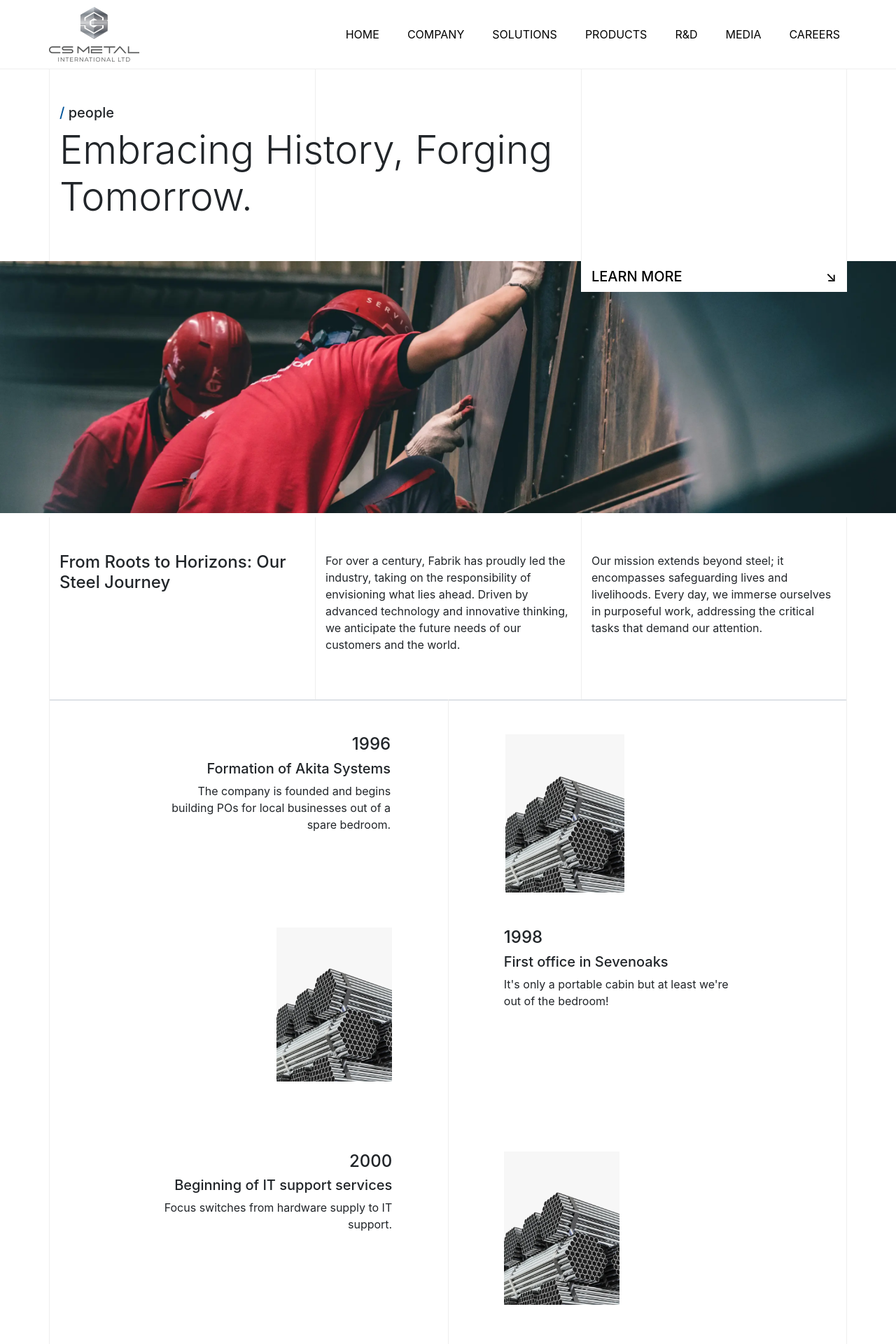
After one commit to Intelli-Management-Group/CSMetal, a PHP site: page /companyHistory.php in a window 1280 px wide. The commit adds this page. Shown: the top 1920 px of the page at 70% size. Run offline with PHP 8.4, Linux system fonts and the light colour scheme.

Commit message:
Company history and products details screen set

```diff
--- /dev/null
+++ b/companyHistory.php
@@ -0,0 +1,202 @@
+<!DOCTYPE html>
+<html lang="en">
+
+<head>
+    <meta charset="utf-8">
+    <title>CS Metal</title>
+    <meta name="viewport" content="width=device-width, initial-scale=1">
+    <link rel="stylesheet" href="./css/style.css">
+    <link rel="stylesheet" href="https://maxcdn.bootstrapcdn.com/bootstrap/4.5.2/css/bootstrap.min.css">
+    <link rel="stylesheet" href="https://cdnjs.cloudflare.com/ajax/libs/font-awesome/6.0.0-beta3/css/all.min.css">
+    <script src="https://ajax.googleapis.com/ajax/libs/jquery/3.7.1/jquery.min.js"></script>
+    <script src="https://maxcdn.bootstrapcdn.com/bootstrap/4.5.2/js/bootstrap.min.js"></script>
+    <style>
+
+        .companyHistory-banner {
+            background-image: url('./img/CompanyHistory/banner.webp');
+                background-size: cover;
+                background-position: center;
+                transition: background-size 0.2s ease;
+                width: 100%;
+            }
+
+            .banner-container {
+                height: 45vh !important;
+                overflow: hidden;
+            }
+    </style>
+</head>
+
+<body>
+    <?php include 'header.php'; ?>
+    <div class="container">
+        <div class="line line-left"></div>
+        <div class="line line-1-3"></div>
+        <div class="line line-2-3"></div>
+        <div class="line line-right"></div>
+        <div class="row section-padding">
+            <div class="col-sm-8">
+                <h5><span class="text-color">/ </span>people</h5>
+                <h1 class="display-4">Embracing History, Forging Tomorrow.</h1>
+            </div>
+        </div>
+    </div>
+
+    <!-- banner -->
+    <div class="banner-container companyHistory-banner">
+            <div class="container">
+                <div class="row">
+                    <a class="col-sm-4 image-button-white" href="">
+                        <div class="d-flex justify-content-between w-100">
+                            <h5 class="mb-0">LEARN MORE</h5>
+                            <h5 class="mb-0">↘</h5>
+                        </div>
+                    </a>
+                </div>
+            </div>
+        </div>
+
+    <div class="container">
+        <div class="line line-left"></div>
+        <div class="line line-1-3"></div>
+        <div class="line line-2-3"></div>
+        <div class="line line-right"></div>
+
+
+        <!-- Intro Section -->
+        <div class="row section-padding">
+            <div class="col-sm-12 col-md-4">
+                <h4>From Roots to Horizons: Our Steel Journey</h4>
+            </div>
+            <div class="col-sm-12 col-md-4">
+                <p>For over a century, Fabrik has proudly led the industry, taking on the responsibility of envisioning what lies ahead. Driven by advanced technology and innovative thinking, we anticipate the future needs of our customers and the world.</p>
+            </div>
+            <div class="col-sm-12 col-md-4">
+                <p>
+                    Our mission extends beyond steel; it encompasses safeguarding lives and livelihoods. Every day, we immerse ourselves in purposeful work, addressing the critical tasks that demand our attention.</p>
+            </div>
+        </div>
+    </div>
+    <div class="container">
+        <div class="line line-left"></div>
+        <div class="line line-1-2"></div>
+        <div class="line line-right"></div>
+        <div class="border"></div>
+        <div class="container">
+            <div class="row section-paddin pt-5">
+                <div class="col-sm-12 col-md-6" style="text-align: end; padding:0% 7% 0% 14%;">
+                    <h4>1996</h3>
+                        <h5>Formation of Akita Systems</h5>
+                        <p>The company is founded and begins building POs for
+                            local businesses out of a spare bedroom.</p>
+                </div>
+                <div class="col-sm-12 col-md-6" style="padding: 0% 14% 0% 7%;">
+                    <img src="img/Product/product-2.webp" alt="product 3" style="width: 50%;">
+                </div>
+            </div>
+            <div class="row section-padding">
+                <div class="col-sm-12 col-md-6" style="text-align: end; padding:0% 7% 0% 14%;">
+                    <img src="img/Product/product-2.webp" alt="product 3" style="width: 50%;">
+                </div>
+                <div class="col-sm-12 col-md-6" style="padding: 0% 14% 0% 7%;">
+                    <h4>1998</h3>
+                        <h5>First office in Sevenoaks</h5>
+                        <p>It's only a portable cabin but at least we're out of the bedroom!</p>
+                </div>
+            </div>
+            <div class="row section-padding">
+                <div class="col-sm-12 col-md-6" style="text-align: end; padding:0% 7% 0% 14%;">
+                    <h4>2000</h3>
+                        <h5>Beginning of IT support services</h5>
+                        <p>Focus switches from hardware supply to IT support.</p>
+                </div>
+                <div class="col-sm-12 col-md-6" style="padding: 0% 14% 0% 7%;">
+                    <img src="img/Product/product-2.webp" alt="product 3" style="width: 50%;">
+                </div>
+            </div>
+            <div class="row section-padding">
+                <div class="col-sm-12 col-md-6" style="text-align: end; padding:0% 7% 0% 14%;">
+                    <img src="img/Product/product-2.webp" alt="product 3" style="width: 50%;">
+                </div>
+                <div class="col-sm-12 col-md-6" style="padding: 0% 14% 0% 7%;">
+                    <h4>2003</h3>
+                        <h5>Move to Chaucer Business Park</h5>
+                        <p>A move from the Sevenoaks cabin to renting in nearby Kemsing.</p>
+                </div>
+            </div>
+            <div class="row section-padding">
+                <div class="col-sm-12 col-md-6" style="text-align: end; padding:0% 7% 0% 14%;">
+                    <h4>2009</h3>
+                        <h5>Cloud computing</h5>
+                        <p>Development of our cloud solutions with launch of our
+                            Maidstone datacentre presence.</p>
+                </div>
+                <div class="col-sm-12 col-md-6" style="padding: 0% 14% 0% 7%;">
+                    <img src="img/Product/product-2.webp" alt="product 3" style="width: 50%;">
+                </div>
+            </div>
+            <div class="row section-padding">
+                <div class="col-sm-12 col-md-6" style="text-align: end; padding:0% 7% 0% 14%;">
+                    <img src="img/Product/product-2.webp" alt="product 3" style="width: 50%;">
+                </div>
+                <div class="col-sm-12 col-md-6" style="padding: 0% 14% 0% 7%;">
+                    <h4>2012</h3>
+                        <h5>Rebrand</h5>
+                        <p>The company tales a significant shift forward with its appearance.</p>
+                </div>
+            </div>
+            <div class="row section-padding">
+                <div class="col-sm-12 col-md-6" style="text-align: end; padding:0% 7% 0% 14%;">
+                    <h4>2013</h3>
+                        <h5>Start of 24/7 support</h5>
+                        <p>We begin to offer enhanced support services for customers operating outside of standard hours.</p>
+                </div>
+                <div class="col-sm-12 col-md-6" style="padding: 0% 14% 0% 7%;">
+                    <img src="img/Product/product-2.webp" alt="product 3" style="width: 50%;">
+                </div>
+            </div>
+            <div class="row section-padding">
+                <div class="col-sm-12 col-md-6" style="text-align: end; padding:0% 7% 0% 14%;">
+                    <img src="img/Product/product-2.webp" alt="product 3" style="width: 50%;">
+                </div>
+                <div class="col-sm-12 col-md-6" style="padding: 0% 14% 0% 7%;">
+                    <h4>2014</h3>
+                        <h5>Cloud Expansion</h5>
+                        <p>We expand our cloud infrastructure with additional data centre capacity in Reading.</p>
+                </div>
+            </div>
+            <div class="row section-padding">
+                <div class="col-sm-12 col-md-6" style="text-align: end; padding:0% 7% 0% 14%;">
+                    <h4>2016</h3>
+                        <h5>Arrival at Nepicar Park - Our Kent HQ</h5>
+                        <p>Growth demands new premises and Akita moves into
+                            its current Kent HQ.</p>
+                </div>
+                <div class="col-sm-12 col-md-6" style="padding: 0% 14% 0% 7%;">
+                    <img src="img/Product/product-2.webp" alt="product 3" style="width: 50%;">
+                </div>
+            </div>
+        </div>
+    </div>
+
+
+
+
+    <?php include 'footer.php'; ?>
+
+    <script>
+            window.addEventListener('scroll', function() {
+                const banner = document.querySelector('.companyHistory-banner');
+                const scrollPosition = window.scrollY;
+
+                // Calculate zoom level based on scroll position
+                const zoomLevel = 1 + (scrollPosition / 1000); // Adjust divisor to control zoom speed
+
+                // Limit the maximum zoom level to prevent excessive zoom
+                const maxZoomLevel = 1.1; // Set a maximum zoom level (e.g., 10% zoom)
+                banner.style.backgroundSize = `${Math.min(zoomLevel, maxZoomLevel) * 100}%`; // Set background size
+            });
+        </script>
+</body>
+
+</html>
--- a/css/style.css
+++ b/css/style.css
@@ -467,6 +467,9 @@
     height: auto;
 }
 
+.line-1-2{
+    left: 50%;
+}
 @media only screen and (max-width: 767px) {
     .client {
         padding: 20px 50px;
```
Also changed, not shown: productsDetail.php (added, +137 -0 lines), img/CompanyHistory/banner.webp (added), img/ProductsDetail/banner.webp (added), img/ProductsDetail/productsdetails1.webp (added).
